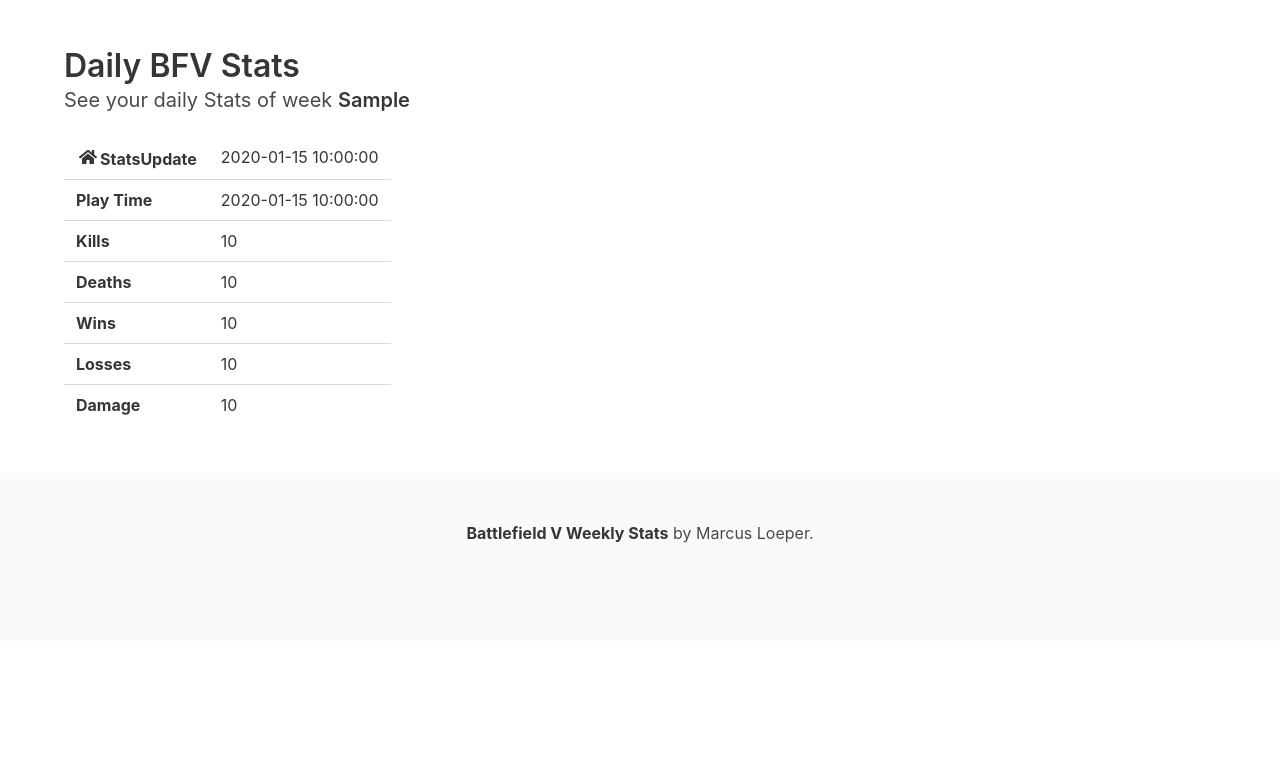
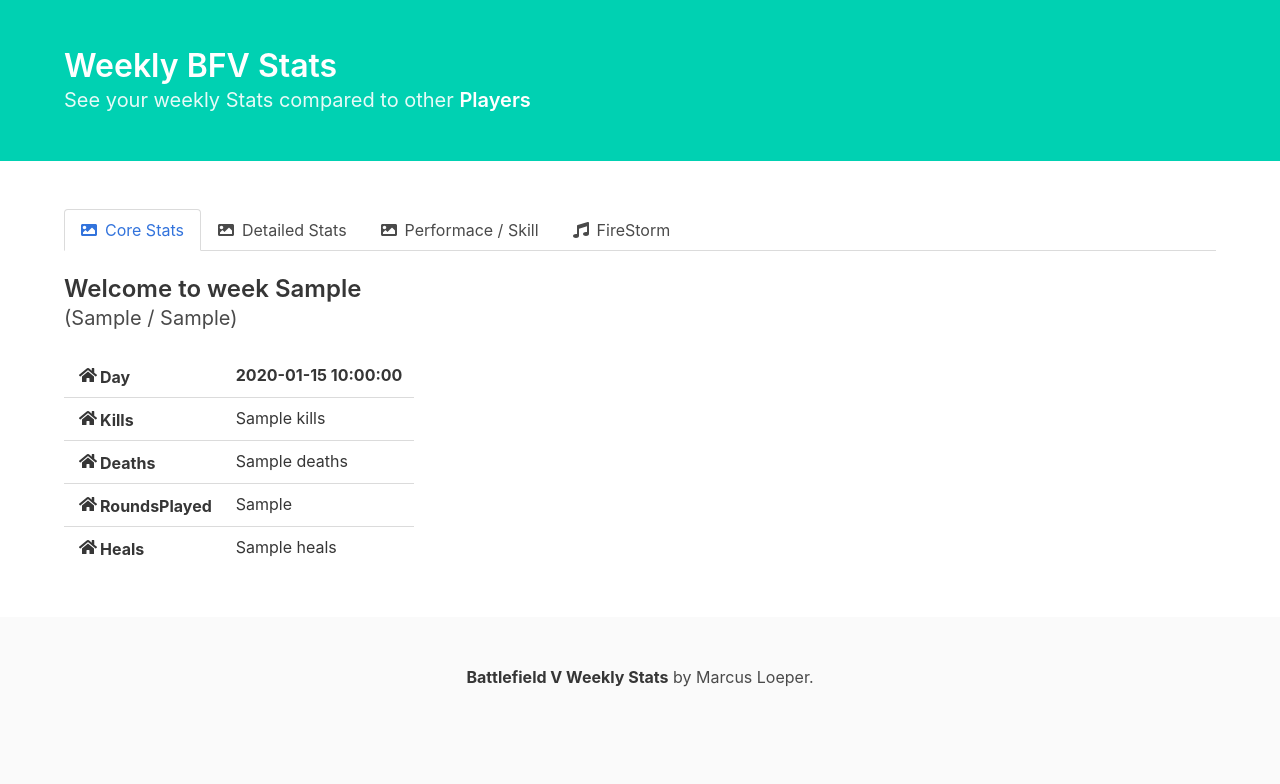
Before and after one commit to JoJoPuppe/BfvStats, a Flask app: template app/templates/player.html in a window 1280 px wide. Shown: the top 784 px of the page. Run offline with Flask 2, Linux system fonts and the light colour scheme; the template is opened without the code that fills it: most values are stand-ins (such as "Sample title", 1, 10 or a date in 2020); some libraries are stand-ins or nearby versions.

Commit message:
first pass on daily stats

```diff
--- a/app/__init__.py
+++ b/app/__init__.py
@@ -2,7 +2,9 @@
 from flask_sqlalchemy import SQLAlchemy
 
 
-app = Flask(__name__)
+#app = Flask(__name__)
+#app = Flask(__name__.split('.')[0])
+app = Flask('app')
 
 app.config.from_pyfile('config.py')
 
--- a/app/templates/index.html
+++ b/app/templates/index.html
@@ -2,10 +2,14 @@
 <html>
   <head>
     <meta charset="utf-8">
+    <!--
     <meta name="viewport" content="width=device-width, initial-scale=1">
+    -->
     <title>Hello Bulma!</title>
+    <!--
     <link rel="stylesheet" href="https://cdnjs.cloudflare.com/ajax/libs/bulma/0.7.5/css/bulma.min.css">
     <script defer src="https://use.fontawesome.com/releases/v5.3.1/js/all.js"></script>
+    -->
   </head>
     <body>
     <section class="section">
--- a/app/templates/player.html
+++ b/app/templates/player.html
@@ -3,80 +3,188 @@
   <head>
     <meta charset="utf-8">
     <meta name="viewport" content="width=device-width, initial-scale=1">
-    <title>Player Stats</title>
+    <title>Hello Bulma!</title>
     <link rel="stylesheet" href="https://cdnjs.cloudflare.com/ajax/libs/bulma/0.7.5/css/bulma.min.css">
+    <script src="/static/jquery-3.4.1.min.js"></script>
+    <style>
+
+    .cellchart{
+    	  background-image: linear-gradient(to right, #60dbbc 0%, #60dbbc 100%);
+		  background-position: bottom left;
+		  background-repeat: no-repeat;
+    }
+    .cellpercent {
+
+    	  float: left;
+    	  width:30px;
+    	  font-size: 10px;
+    	  position: relative;
+    	  bottom: -18px;
+    	  left: -5px;
+    	  color: #999999;
+    }
+   	.best{
+   		position: relative;
+    	  bottom: 18px;
+    	  font-size: 12px;
+    	  color: #FFBB11;
+
+   	}
+
+  /* don't remove */
+
+	.cellcontend{
+		float: left;
+	}
+	.bestDiv{
+
+	}
+
+    </style>
     <script defer src="https://use.fontawesome.com/releases/v5.3.1/js/all.js"></script>
+    <script>
+     $(document).ready(function(){
+
+			 	//$('td[style*="background-size: 3% 100.0%"]').prepend('<span class="icon best"><i class="fas fa-trophy"></i></span>');
+			 	$('div[class*="cellpercent"]:contains("100%")').parent().css("background-size", "0% 0%");
+			 	$('div[class*="cellpercent"]:contains("100%")').replaceWith('<div class="cellpercent bestDiv"></div>');
+			 	$('div[class*="cellpercent bestDiv"]').prepend('<span class="icon best"><i class="fas fa-trophy"></i></span>');
+
+	});
+
+    function openTab(evt, tabName) {
+			  var i, x, tablinks;
+			  x = document.getElementsByClassName("content-tab");
+			  for (i = 0; i < x.length; i++) {
+			      x[i].style.display = "none";
+			  }
+			  tablinks = document.getElementsByClassName("tab");
+			  for (i = 0; i < x.length; i++) {
+			      tablinks[i].className = tablinks[i].className.replace(" is-active", "");
+			  }
+			  document.getElementById(tabName).style.display = "block";
+			  evt.currentTarget.className += " is-active";}
+
+
+
+
+
+			</script>
   	</head>
     <body>
+    <section class="hero is-primary">
+	  <div class="hero-body">
+	    <div class="container">
+	      <h1 class="title">
+	        Weekly BFV Stats
+	      </h1>
+	      <h2 class="subtitle">
+	        See your weekly Stats compared to other <strong>Players</strong>
+	      </h2>
+	    </div>
+	  </div>
+	</section>
     <section class="section">
     	<div class="container">
-	      	<h1 class="title">Daily BFV Stats</h1>
-	      	<h2 class="subtitle">
-	        		See your daily Stats of week <strong>{{currentWeek}}</strong>
-	      	</h2>
+    	<div class="tabs is-boxed">
+			  <ul>
+			    <li class="tab is-active" onclick="openTab(event,'CoreStats')" >
+			      <a>
+			        <span class="icon is-small"><i class="fas fa-image" aria-hidden="true"></i></span>
+			        <span>Core Stats</span>
+			      </a>
+			    </li>
+			    <li class="tab" onclick="openTab(event,'DetailedStats')" >
+			      <a>
+			        <span class="icon is-small"><i class="fas fa-image" aria-hidden="true"></i></span>
+			        <span>Detailed Stats</span>
+			      </a>
+			    </li>
+			     <li class="tab" onclick="openTab(event,'PerformanceStats')" >
+			      <a>
+			        <span class="icon is-small"><i class="fas fa-image" aria-hidden="true"></i></span>
+			        <span>Performace / Skill</span>
+			      </a>
+			    </li>
+			    <li class ="tab" onclick="openTab(event,'Firestorm')">
+			      <a>
+			        <span class="icon is-small"><i class="fas fa-music" aria-hidden="true"></i></span>
+			        <span>FireStorm</span>
+			      </a>
+			    </li>
+			  </ul>
+		</div>
+    		<h4 class="title is-4">Welcome to week {{DayDiffStats[0]['KW']|e}} </h4>
+    		<h5 class="subtitle is-5">({{WeekStartEnd[0] ~ " / " ~ WeekStartEnd[1]}})</h5>
 
-	        <table class="table">
+
+    	<div id="CoreStats" class="content-tab" >
+	        <table class="table is-hoverable">
 	       		<tr>
 	        		<th><span class="icon">
   					<i class="fas fa-home"></i>
-					</span>StatsUpdate</th>
-	        		{% for record in dailyStats %}
+					</span>Day</th>
+	        		{% for player in DayDiffStats %}
 
-	        		<td>{{ record['lastUpdated'] }}</td>
+	        		<td >
+		        		<strong>{{ player['lastUpdated'] }}</strong>
+
+	        		</td>
 
 	        		{% endfor %}
 	        	</tr>
 	        	<tr>
-	        		<th>Play Time</th>
-	        		{% for record in dailyStats %}
+	        		<th><span class="icon">
+  					<i class="fas fa-home"></i>
+					</span>Kills</th>
+	        		{% for player in DayDiffStats %}
 
-	        		<td>{{ record['TimePlayed'] }}</td>
+	        		<td >
+		        		{{ player['Kills'] }}
+		        	</td>
 
 	        		{% endfor %}
 	        	</tr>
 	        	<tr>
-	        		<th>Kills</th>
-	        		{% for i in range(0, WeeklyStats|length) %}
+	        		<th><span class="icon">
+  					<i class="fas fa-home"></i>
+					</span>Deaths</th>
+	        		{% for player in DayDiffStats %}
 
-	        		<td>{{ WeeklyStats[i][0]['Kills'] - BaseStats[i][0]['Kills']  }}</td>
+	        		<td >
+		        		{{ player['Deaths'] }}
+		        	</td>
 
 	        		{% endfor %}
 	        	</tr>
 	        	<tr>
-	        		<th>Deaths</th>
-	        		{% for i in range(0, WeeklyStats|length) %}
+	        		<th><span class="icon">
+  					<i class="fas fa-home"></i>
+					</span>RoundsPlayed</th>
+	        		{% for player in DayDiffStats %}
 
-	        		<td>{{ WeeklyStats[i][0]['Deaths'] - BaseStats[i][0]['Deaths']  }}</td>
+	        		<td >
+		        		{{ player['RoundsPlayed'] }}
+		        	</td>
 
 	        		{% endfor %}
 	        	</tr>
 	        	<tr>
-	        		<th>Wins</th>
-	        		{% for i in range(0, WeeklyStats|length) %}
+	        		<th><span class="icon">
+  					<i class="fas fa-home"></i>
+					</span>Heals</th>
+	        		{% for player in DayDiffStats %}
 
-	        		<td>{{ WeeklyStats[i][0]['Wins'] - BaseStats[i][0]['Wins']  }}</td>
+	        		<td >
+		        		{{ player['Heals'] }}
+		        	</td>
 
 	        		{% endfor %}
 	        	</tr>
-	        	<tr>
-	        		<th>Losses</th>
-	        		{% for i in range(0, WeeklyStats|length) %}
-
-	        		<td>{{ WeeklyStats[i][0]['Losses'] - BaseStats[i][0]['Losses']  }}</td>
-
-	        		{% endfor %}
-	        	</tr>
-	        	<tr>
-	        		<th>Damage</th>
-	        		{% for i in range(0, WeeklyStats|length) %}
-
-	        		<td>{{ WeeklyStats[i][0]['Damage'] - BaseStats[i][0]['Damage']  }}</td>
-
-	        		{% endfor %}
-	        	</tr>
-        	</table>
 
 
+        	</table>
+        </div>
         </div>
     </section>
     <footer class="footer">
--- a/bfvstats.py
+++ b/bfvstats.py
@@ -1,4 +1,18 @@
 from app import app
 
+import time
+from threading import Thread
+import schedule
+from app.scheduleStats import run_every_10_seconds, run_schedule, start_time
+
+
+
 if __name__ == "__main__":
-	app.run()
+
+	schedule.every(10).seconds.do(run_every_10_seconds)
+	t = Thread(target=run_schedule)
+	t.start()
+	print( "Start time: " + str(start_time))
+
+	app.run(debug=True, host='0.0.0.0', port=5000, use_reloader=False)
+	#app.run(debug=True)
```
Also changed, not shown: app/scheduleStats.py (added, +14 -0 lines), app/templates/week.html (+55 -50 lines), app/views.py (+130 -25 lines), database.db.
